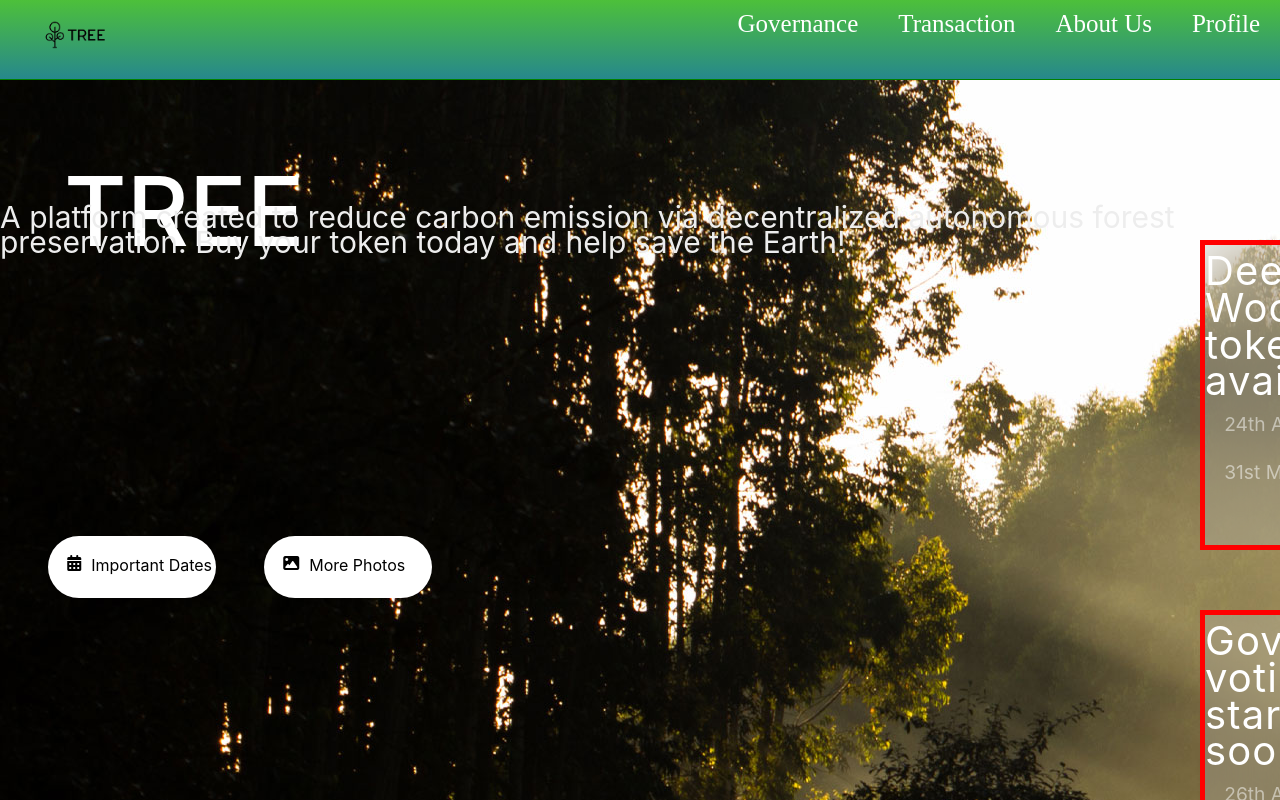
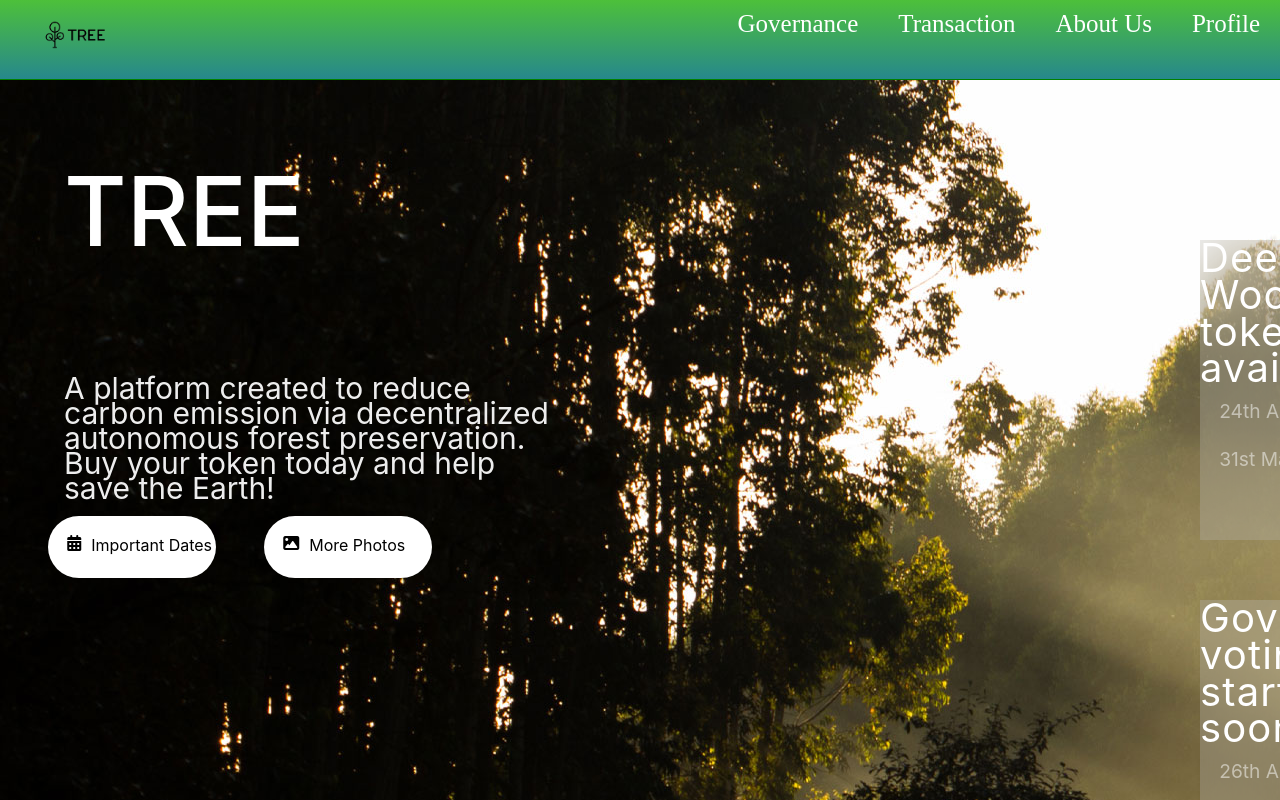
Before and after one commit to sha256yan/TREE, a React (Create React App) app in the folder react-components/: page / in a window 1280 px wide. Shown: the top 800 px of the page. Built offline with nearby package versions, Linux system fonts and the light colour scheme.

Commit message:
Fixed Home.css merge conflict

```diff
--- a/react-components/src/component/pages/Home.css
+++ b/react-components/src/component/pages/Home.css
@@ -17,6 +17,10 @@
 }
 .home-desc{
     position: absolute;
+    width: 31.2rem;
+    height: 6rem;
+    left: 4rem;
+    top: 15.6rem;
     font-weight: 400;
     font-size: 30px;
     line-height: 25px;
@@ -65,7 +69,6 @@
     backdrop-filter: blur(30px);
     margin-top:10rem;
     margin-bottom:-6.25rem;
-    border:5px solid red;
 }
 /*button style*/
 .button-design{
```
